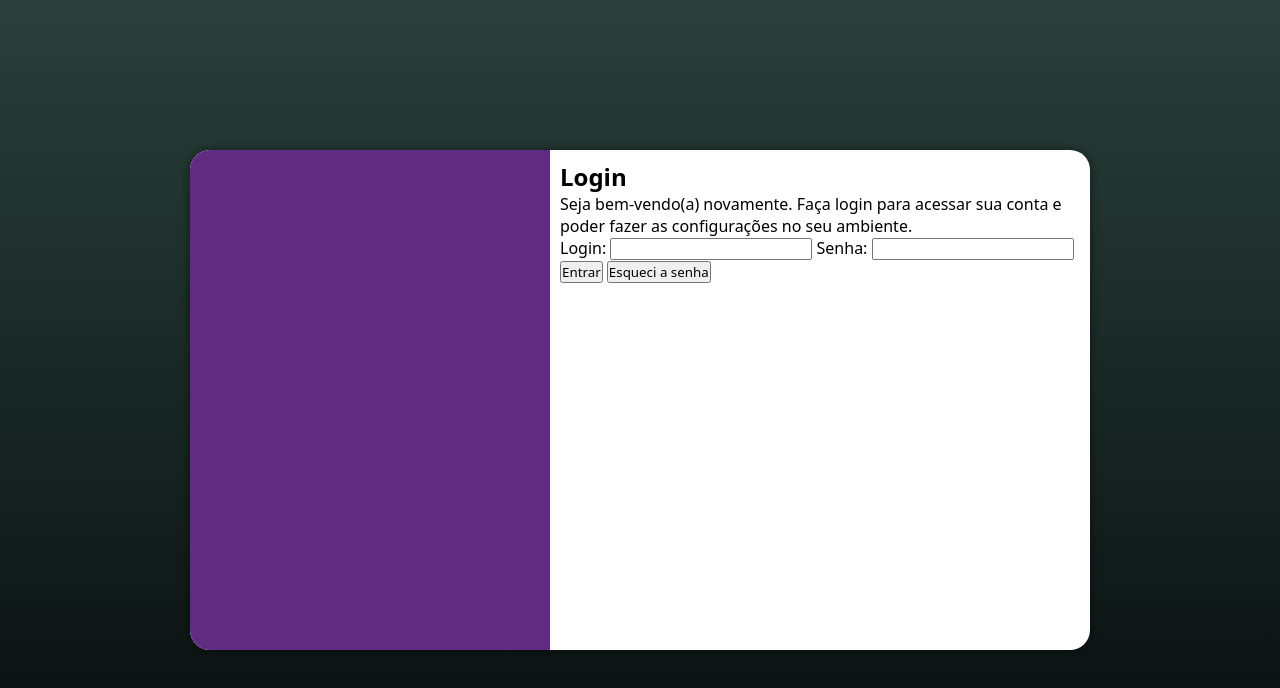
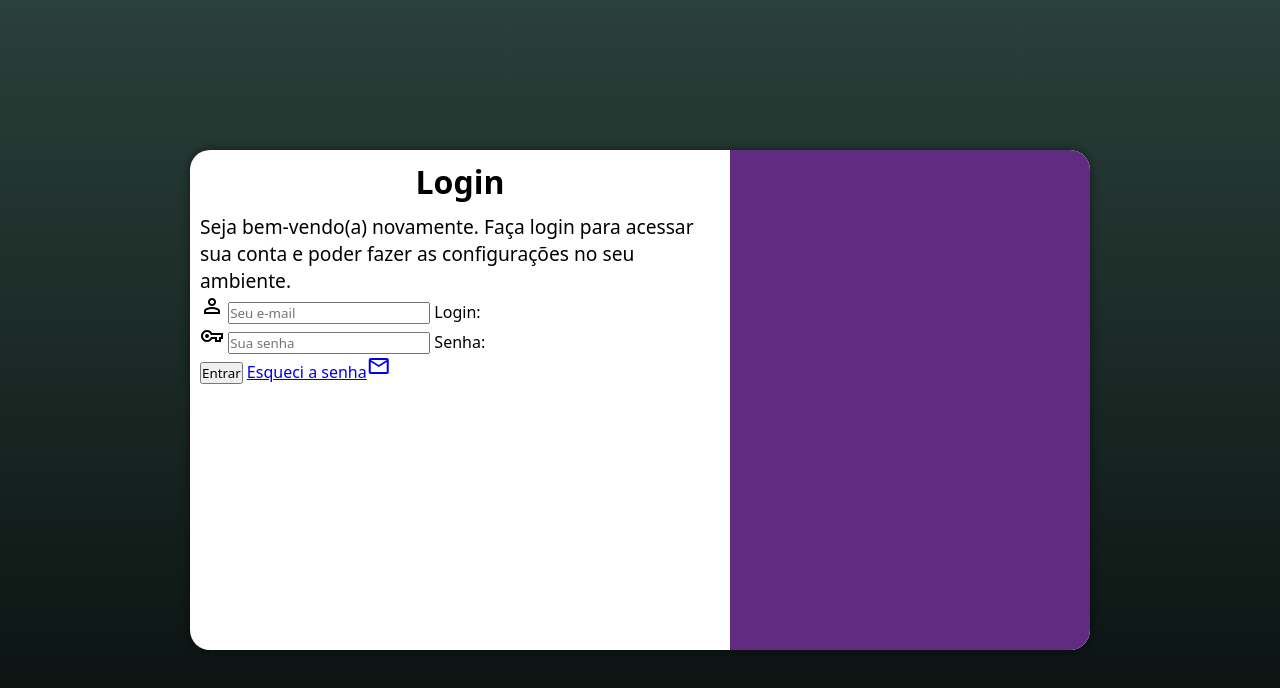
Before and after one commit to matheusmirandaalmeida/priojeto-login, a plain HTML site: page index.html in a window 1280 px wide. Drawn offline with nearby package versions, Linux system fonts and the light colour scheme.

Commit message:
intro do formulário

```diff
--- a/estilos/media-query.css
+++ b/estilos/media-query.css
@@ -25,6 +25,7 @@ Grandes telas: acima de 1200px
         float: left;
         width: 30%;
         height: 100%;
+        background-position: right bottom;
     }
 
     section#login > div#formulario {
@@ -45,13 +46,21 @@ Grandes telas: acima de 1200px
     }
 
     section#login > div#imagem {
-        float: left;
+        float: right;
         width: 40%;
         height: 100%;
     }
 
     section#login > div#formulario {
         width: 60%;
-        float: right;
+        float: left;
+    }
+
+    div#formulario > h1 {
+        font-size: 2em;
+    }
+
+    div#formulario > p {
+        font-size: 1.2em;;
     }
 }
--- a/estilos/style.css
+++ b/estilos/style.css
@@ -59,3 +59,12 @@ section#login > div#formulario {
     display: block;
     padding: 10px;
 }
+
+div#formulario > h1 {
+    text-align: center;
+    margin-bottom: 10px;
+}
+
+div#formulario > p {
+    font-size: 0.8em;;
+}
--- a/index.html
+++ b/index.html
@@ -7,6 +7,7 @@
     <title>Login</title>
     <link rel="stylesheet" href="estilos/style.css">
     <link rel="stylesheet" href="estilos/media-query.css">
+    <link rel="stylesheet" href="https://fonts.googleapis.com/css2?family=Material+Symbols+Outlined:opsz,wght,FILL,GRAD@20..48,100..700,0..1,-50..200" />
 </head>
 <body>
     <main>
@@ -16,13 +17,19 @@
             <div id="formulario">
                 <h1>Login</h1>
                 <p>Seja bem-vendo(a) novamente. Faça login para acessar sua conta e poder fazer as configurações no seu ambiente.</p>
-                <form action="login.php" method="post">
-                    <label for="inikename">Login:</label>
-                    <input type="text" name="nckname" id="inikename">
-                    <label for="isenha">Senha:</label>
-                    <input type="password" name="senha" id="isenha">
+                <form action="login.php" method="post" autocomplete="on">
+                    <div class="campo">
+                        <span class="material-symbols-outlined">person</span>
+                        <input type="email" name="login" id="ilogin" placeholder="Seu e-mail" autocomplete="email" required maxlength="30">
+                        <label for="ilogin"> Login:</label>
+                    </div>
+                    <div class="campo">
+                        <span class="material-symbols-outlined">vpn_key</span>
+                        <input type="password" name="senha" id="isenha"  placeholder="Sua senha" autocomplete="current-password" required minlength="8" maxlength="30">
+                        <label for="isenha">Senha:</label>
+                    </div>
                     <input type="submit" value="Entrar">
-                    <input type="submit" value="Esqueci a senha">
+                    <a href="Esqueci.html">Esqueci a senha<i class="material-symbols-outlined">mail</i></a>
                 </form>
             </div>
         </section>
```
